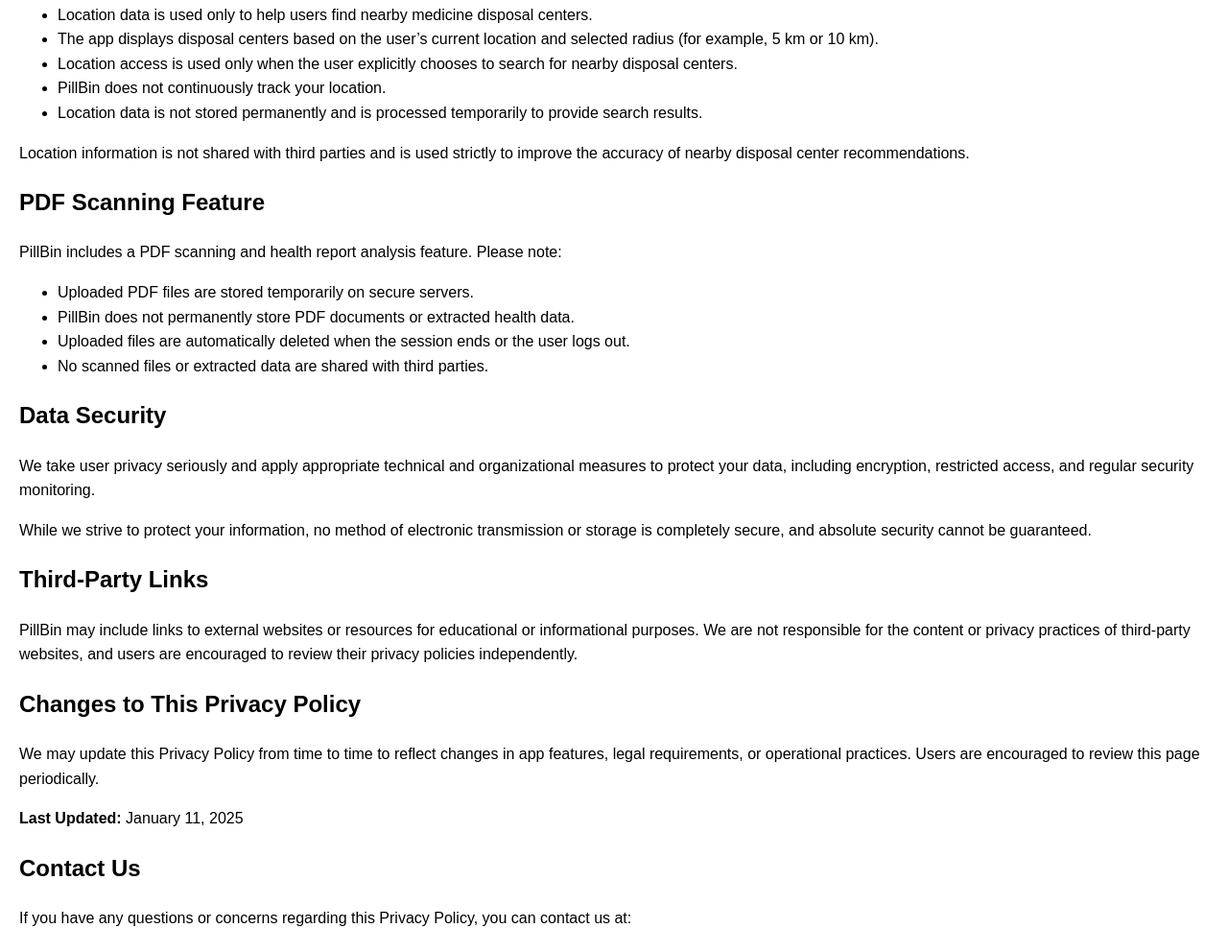
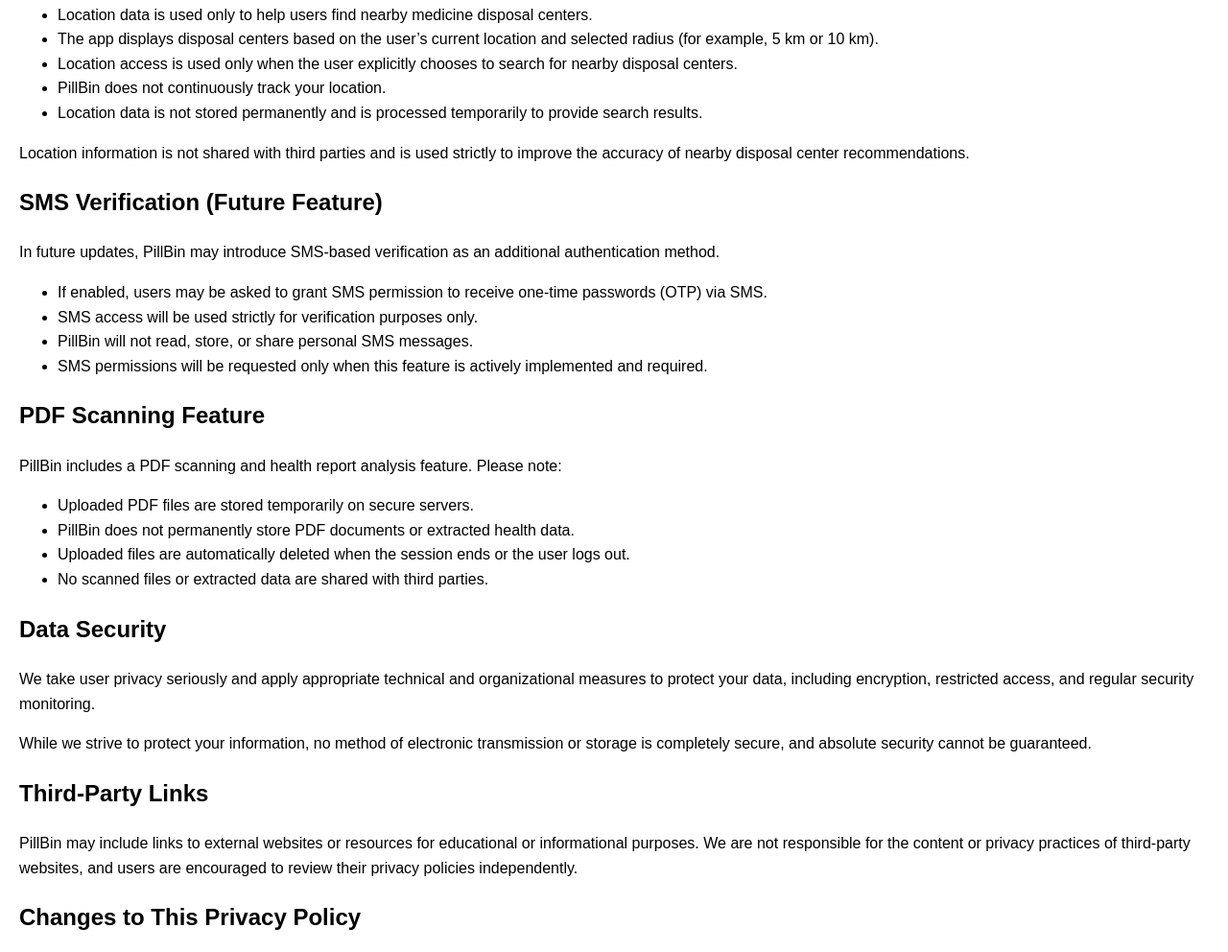
Before and after one commit to NikhilYadav04/privacy-policy, a plain HTML site: page index.html in a window 1280 px wide. Shown: the part 823-1815 px from the top of the page at 96% size. Drawn offline with Linux system fonts and the light colour scheme.

Commit message:
Add SMS Verification section to index.html
Added a section about future SMS verification feature.

```diff
--- a/index.html
+++ b/index.html
@@ -77,6 +77,19 @@
     </section>
 
     <section>
+        <h2>SMS Verification (Future Feature)</h2>
+        <p>
+            In future updates, PillBin may introduce SMS-based verification as an additional authentication method.
+        </p>
+        <ul>
+            <li>If enabled, users may be asked to grant SMS permission to receive one-time passwords (OTP) via SMS.</li>
+            <li>SMS access will be used strictly for verification purposes only.</li>
+            <li>PillBin will not read, store, or share personal SMS messages.</li>
+            <li>SMS permissions will be requested only when this feature is actively implemented and required.</li>
+        </ul>
+    </section>
+
+    <section>
         <h2>PDF Scanning Feature</h2>
         <p>
             PillBin includes a PDF scanning and health report analysis feature. Please note:
```
